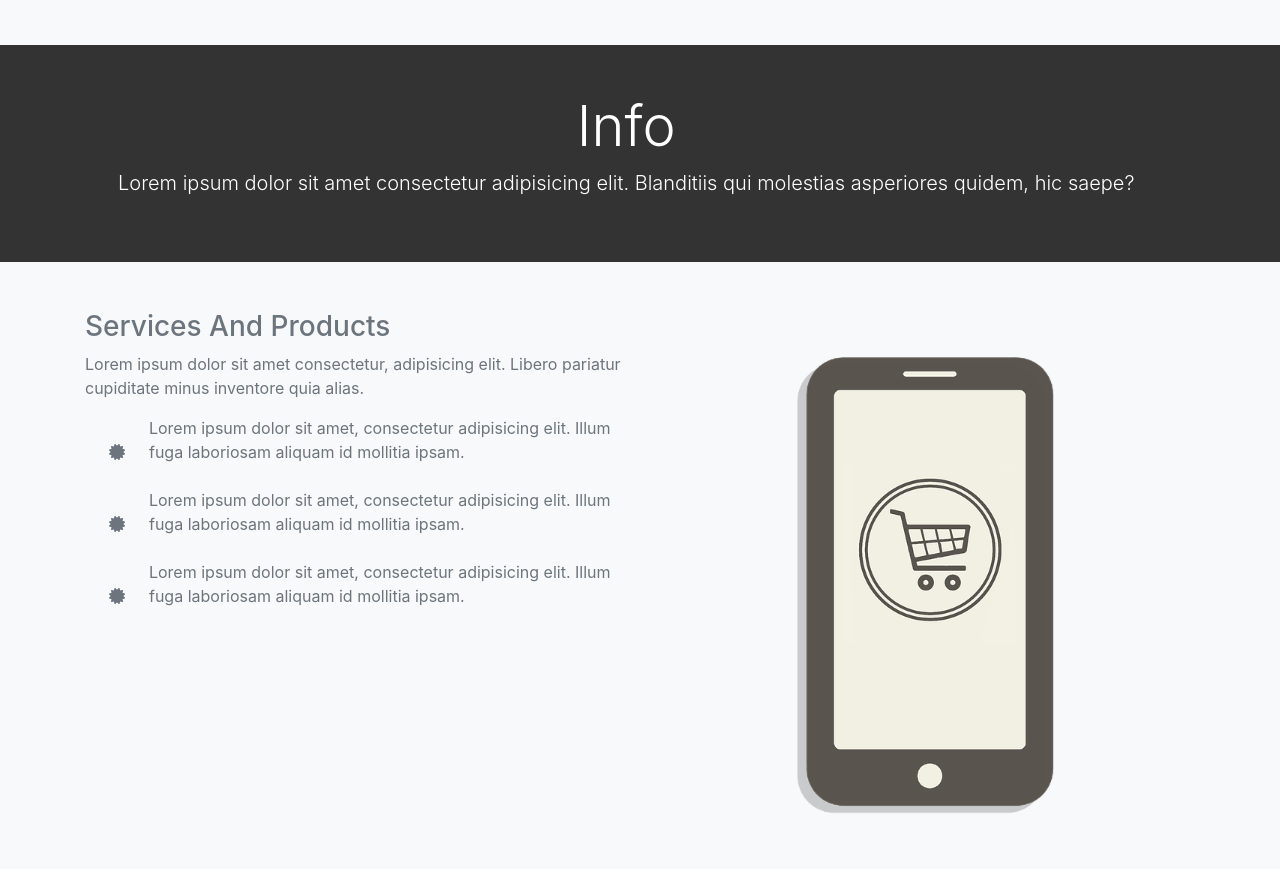
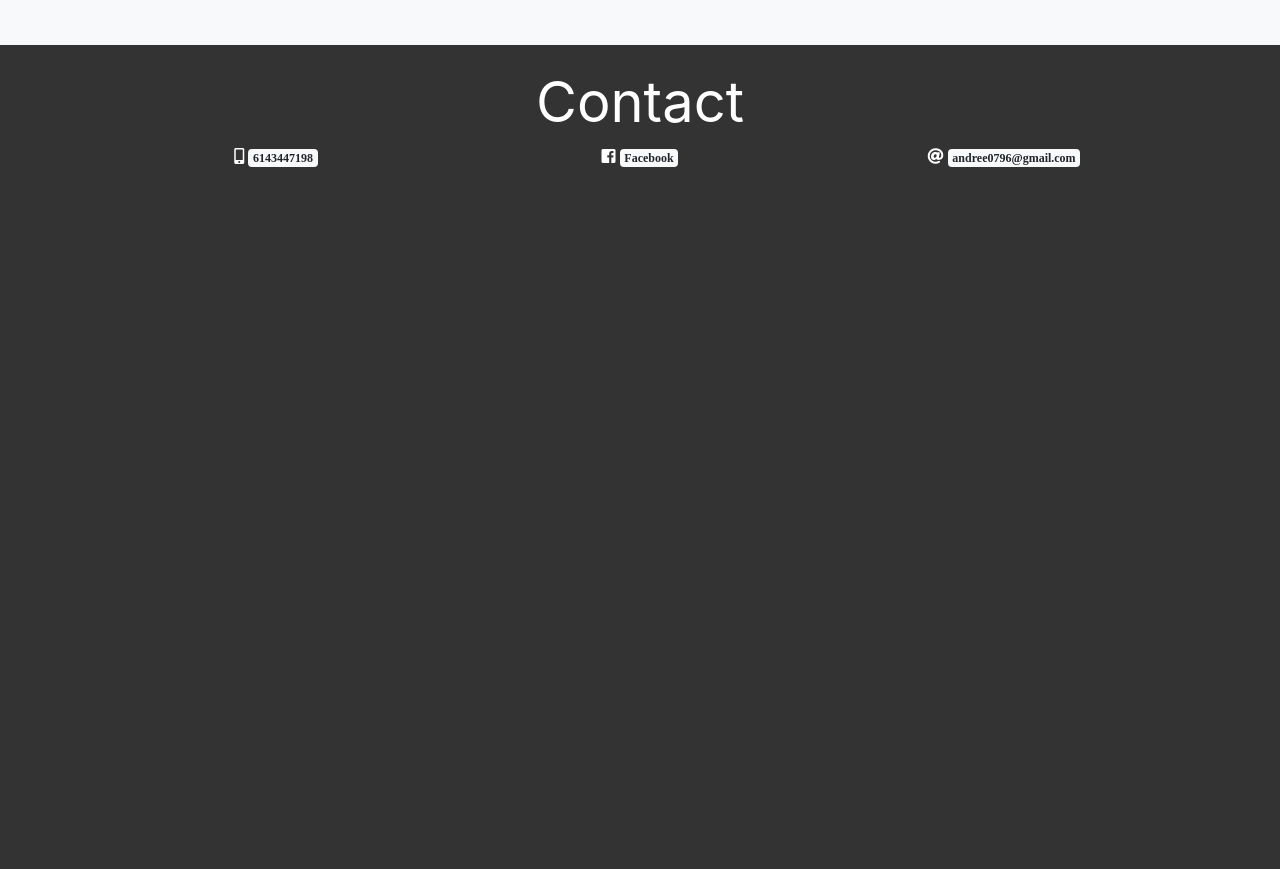
Before and after one commit to Amagon96/andree-portfolio, a plain HTML site: page index.html in a window 1280 px wide. Shown: the part 1538-2407 px from the top of the page. After the commit the page ends 1745 px from the top, so only its background shows below. Drawn offline with nearby package versions, Linux system fonts and the light colour scheme.

Commit message:
Se combinan footer y la sección 'contact'

```diff
--- a/index.html
+++ b/index.html
@@ -194,73 +194,25 @@
             </div>
         </section>
 
-        <!-- CONTACT HEADER -->
-        <section class="info-head-section">
-            <div class="container">
+
+        <!-- FOOTER -->
+        <footer class="container" id="contact-section">
+            <div class="text-center p-4">
                 <div class="row">
-                    <div class="text-center p-5">
-                        <h1 class="display-4">Info</h1>
-                        <p class="lead">Lorem ipsum dolor sit amet consectetur adipisicing elit. Blanditiis qui
-                            molestias
-                            asperiores quidem, hic saepe?
-                        </p>
+                    <div class="col-12">
+                        <h1 class="display-4"><strong>Contact</strong></h1>
                     </div>
                 </div>
+                <div class="row">
+                    <div class="col-4">
+                        <i class="fas fa-mobile-alt">&#32;<p class="badge badge-light">6143447198</p> </i>
                     </div>
-        </section>
-
-        <!-- CONTACT -->
-        <section class="info-section bg-light text-muted py-5" id="contact-section">
-            <div class="container">
-                <div class="row">
-                    <div class="col-md-6">
-                        <h3>Services And Products</h3>
-                        <p>Lorem ipsum dolor sit amet consectetur, adipisicing elit. Libero pariatur cupiditate minus
-                            inventore quia alias.</p>
-                        <!-- ITEM -->
-                        <div class="d-flex flex-row">
-                            <div class="p-4">
-                                <i class="fas fa-certificate"></i>
+                    <div class="col-4">
+                        <i class="fab fa-facebook-square">&#32;<a class="badge badge-light" href="https://facebook.com/andree.amaro.glez">Facebook</a></i>
                     </div>
-                            <div class="p4">
-                                Lorem ipsum dolor sit amet, consectetur adipisicing elit. Illum fuga laboriosam aliquam
-                                id
-                                mollitia ipsam.
+                    <div class="col-4">
+                        <i class="fas fa-at">&#32;<p class="badge badge-light">andree0796@gmail.com</p> </i>
                     </div>
-                        </div>
-                        <div class="d-flex flex-row">
-                            <div class="p-4">
-                                <i class="fas fa-certificate"></i>
-                            </div>
-                            <div class="p4">
-                                Lorem ipsum dolor sit amet, consectetur adipisicing elit. Illum fuga laboriosam aliquam
-                                id
-                                mollitia ipsam.
-                            </div>
-                        </div>
-                        <div class="d-flex flex-row">
-                            <div class="p-4">
-                                <i class="fas fa-certificate"></i>
-                            </div>
-                            <div class="p4">
-                                Lorem ipsum dolor sit amet, consectetur adipisicing elit. Illum fuga laboriosam aliquam
-                                id
-                                mollitia ipsam.
-                            </div>
-                        </div>
-                    </div>
-                    <div class="col-md-6">
-                        <img src="./img/img2.png" alt="img1" class="img-fluid mb-3 rounded-circle">
-                    </div>
-                </div>
-            </div>
-        </section>
-
-        <!-- FOOTER -->
-        <footer class="container">
-            <div class="row">
-                <div class="col-md-12 p-5">
-                    <p class="text-center">&copy; Copyright 2018 Chihuahua, Chihuahua - Lorem, ipsum dolor.</p>
                 </div>
             </div>
         </footer>
--- a/main.css
+++ b/main.css
@@ -5,7 +5,6 @@ body{
 
 .navbar{
     border-bottom: #17A2B8 3px solid;
-    opacity: .9;
 }
 
 #home-section{
```
Lines whose indentation alone changed are shown as unchanged.
